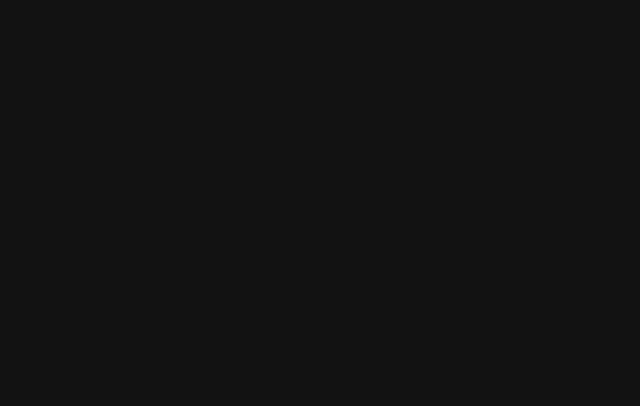
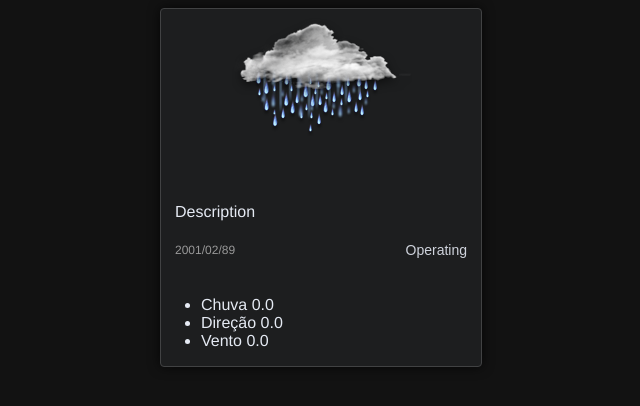
Before and after one commit to Tiago-Alves-dos-Santos/weather-development, a Vue app: page / in a window 1280 px wide. Shown: the top 406 px of the page, without its empty margins (319-959 px from the left). Built offline with nearby package versions, Linux system fonts and the light colour scheme.

Commit message:
card center

```diff
--- a/src/assets/sass/index.scss
+++ b/src/assets/sass/index.scss
@@ -4,6 +4,13 @@
   flex-direction: row;
   justify-content: center;
 }
+div.card-center{
+  div.content-img{
+    display: flex;
+    justify-content: center;
+    padding: 0 0 0 70px;
+  }
+}
 /******************************DARK*********************************/
 html.dark {
   /* custom dark bg color */
--- a/src/main.js
+++ b/src/main.js
@@ -1,7 +1,8 @@
 import { createApp } from 'vue'
 /** ElementPlus */
 import ElementPlus from 'element-plus'
-import 'element-plus/dist/index.css'
+import 'element-plus/dist/index.css';
+// import * as components from '@element-plus/icons-vue'
 /** App and router */
 import App from './App.vue'
 import router from './router'
--- a/src/views/HomeView.vue
+++ b/src/views/HomeView.vue
@@ -1,15 +1,67 @@
 <template>
   <div class="home">
-    <div class="container-center">
-      <el-row>
+    <el-row justify="center">
+      <el-card :body-style="{ padding: '0px' }" body-class="card-center">
+        <div class="content-img">
+          <img src="../assets/weather/10.png"
+          class="image" />
+        </div>
+        <div style="padding: 14px">
+          <span>Description</span>
+          <div class="bottom">
+            <time class="time">2001/02/89</time>
+            <el-button text class="button">Operating</el-button>
+          </div>
+        </div>
 
-      </el-row>
-    </div>
+        <div>
+          <ul>
+            <li>
+              <!-- probablildade guarda chuva icone -->
+              <span>Chuva</span> 0.0
+            </li>
+            <li>
+              <!-- Direção do vento, seta icone -->
+              <span>Direção</span> 0.0
+            </li>
+            <li>
+              <!-- vento icone -->
+              <span>Vento</span> 0.0
+            </li>
+          </ul>
+        </div>
+      </el-card>
+    </el-row>
   </div>
 </template>
+<style>
+.time {
+  font-size: 12px;
+  color: #999;
+}
+
+.bottom {
+  margin-top: 13px;
+  line-height: 12px;
+  display: flex;
+  justify-content: space-between;
+  align-items: center;
+}
+
+.button {
+  padding: 0;
+  min-height: auto;
+}
+
+.image {
+  width: 100%;
+  display: block;
+}
+</style>
 
 <script>
 // @ is an alias to /src
+// import GlassCard from '@/components/GlassCard.vue';
 export default {
 
   name: 'HomeView',
@@ -17,3 +69,9 @@
   }
 }
 </script>
+
+<!-- Fazer nascer e por do sol visual -->
+<!-- nebulosidade -->
+<!-- temperaturea atual maxima e minima -->
+<!-- humidade -->
+<!-- fase da lua -->
```
